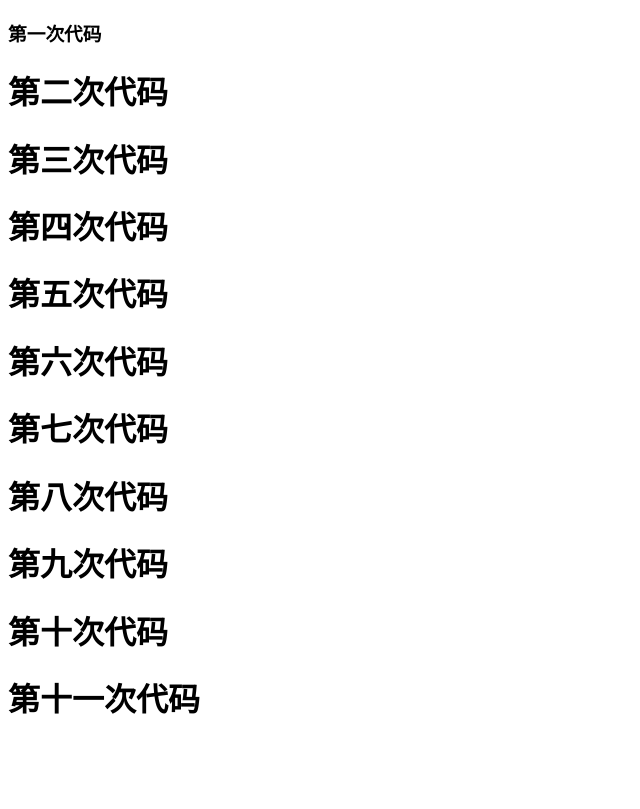
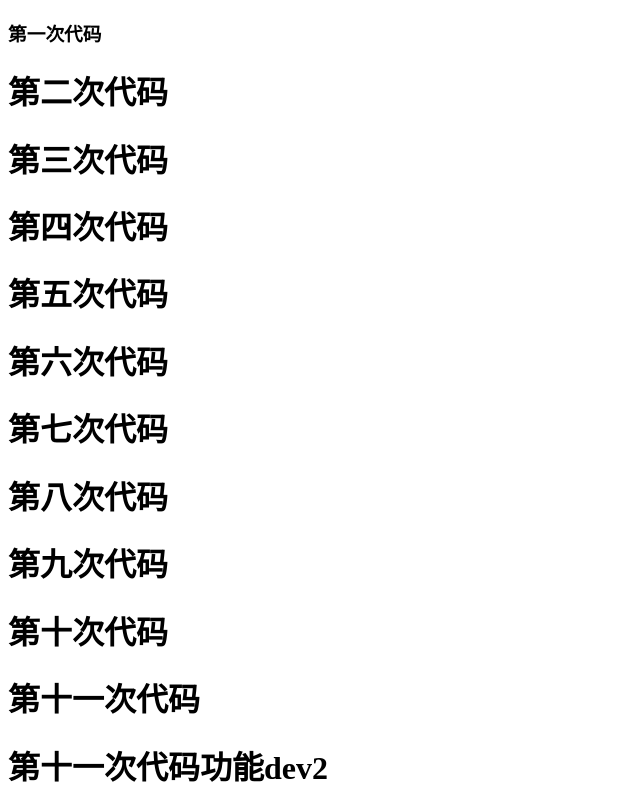
Before and after one commit to 13927525204/newtetxs, a plain HTML site: page index.html in a window 1280 px wide. Shown: the whole page, without its empty margins (0-640 px from the left). Drawn offline with Linux system fonts and the light colour scheme.

Commit message:
第十一次代码功能dev2

```diff
--- a/index.html
+++ b/index.html
@@ -18,5 +18,6 @@
     <h1>第九次代码</h1>
     <h1>第十次代码</h1>
     <h1>第十一次代码</h1>
+    <h1>第十一次代码功能dev2</h1>
 </body>
 </html>
```
